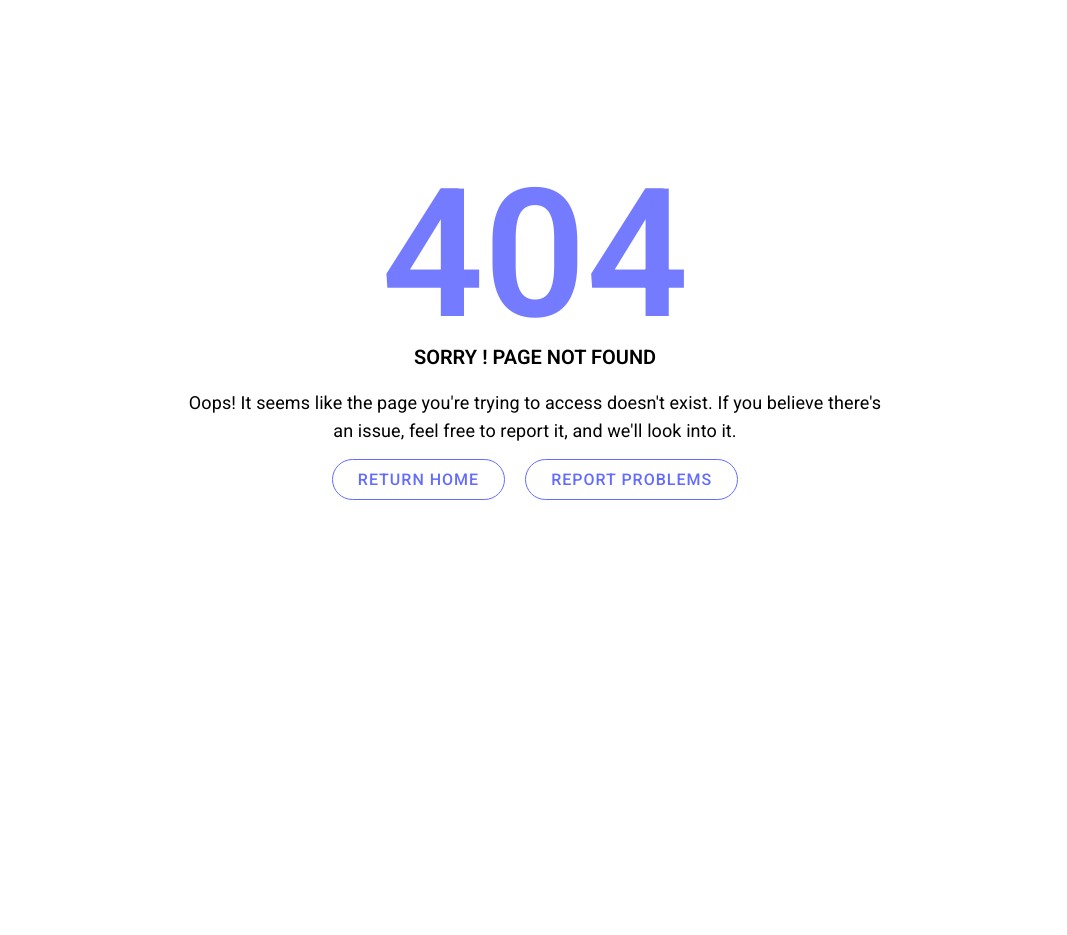
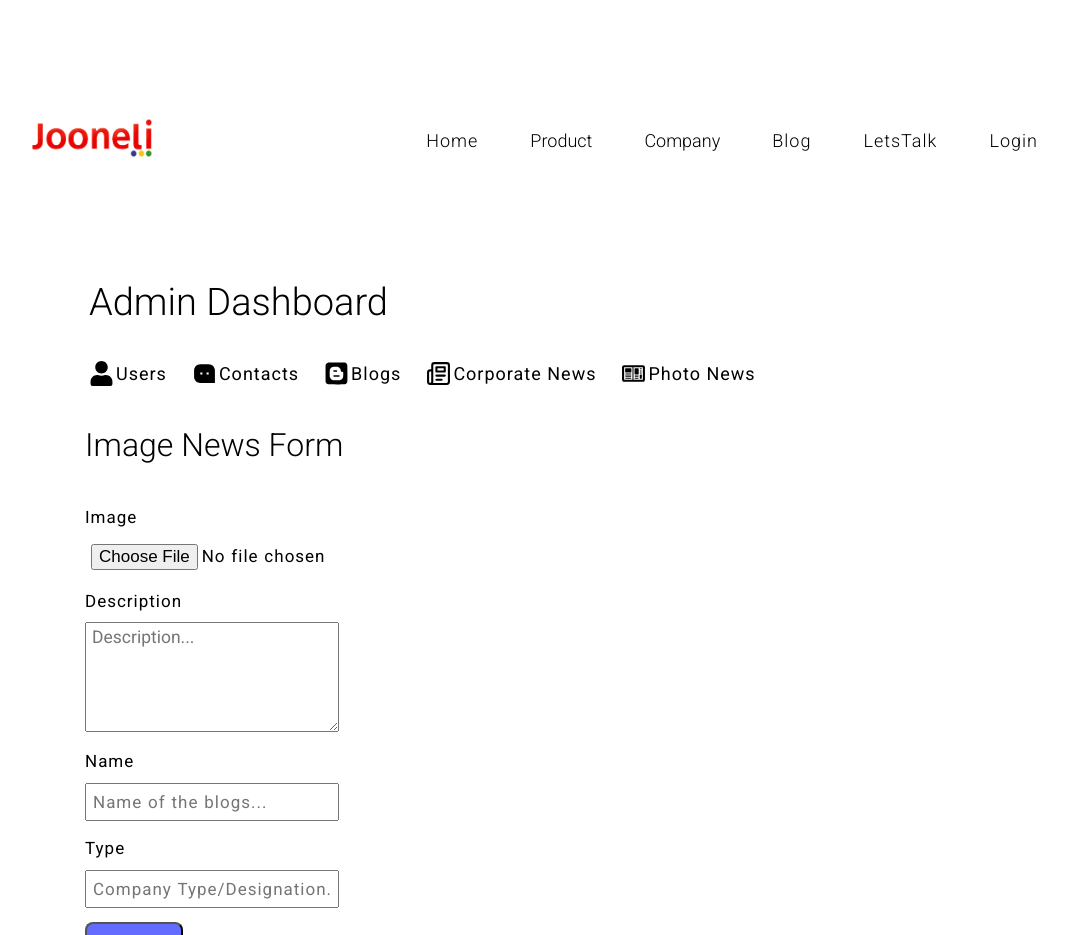
Before and after one commit to Rajan-7/JooneliInc, a React (Create React App) app: page /admin/inews in a window 1280 px wide. Shown: the top 935 px of the page, without its empty margins (105-1172 px from the left). Before the commit the page ends 800 px from the top, so only its background shows below. Built offline with nearby package versions, Linux system fonts and the light colour scheme; a web font is replaced by a local one.

Commit message:
ft:AdminCnews.jsx,AdminInews created

```diff
--- a/src/App.js
+++ b/src/App.js
@@ -23,6 +23,8 @@ import AdminUser from "./components/Jooneli/Admin/AdminUser";
 import AdminContact from "./components/Jooneli/Admin/AdminContact";
 import AdminUpdate from "./components/Jooneli/Admin/AdminUpdate";
 import AdminBlogs from "./components/Jooneli/Admin/AdminBlogs";
+import AdminCnews from "./components/Jooneli/Admin/AdminCnews";
+import AdminInews from "./components/Jooneli/Admin/AdminInews";
 
 function App() {
   return (
@@ -47,6 +49,8 @@ function App() {
             <Route path="users" element={<AdminUser />} />
             <Route path="contact" element={<AdminContact />} />
             <Route path="blogs" element={<AdminBlogs />} />
+            <Route path="cnews" element={<AdminCnews/>}/>
+            <Route path="inews" element={<AdminInews/>}/>
             <Route path="users/:id/edit" element={<AdminUpdate />} />
           </Route>
         </Routes>
--- /dev/null
+++ b/src/components/Jooneli/Admin/AdminCnews.jsx
@@ -0,0 +1,57 @@
+import React from "react";
+
+const AdminCnews = () => {
+  return (
+    <section className="admin-user-section b-section">
+      <section className="admin-user-section">
+        <div className="container heading">
+          <h1>Corporate News Form</h1>
+        </div>
+        <div className="container grid grid-two-cols">
+          {/* Update form */}
+          <section className="form-section  blog-form">
+            <form>
+              <div>
+                <label htmlFor="image">Image</label>
+                <input
+                  type="file"
+                  name="image"
+                  id="image"
+                  required
+                  accept="image"
+                  autoComplete="off"
+                  placeholder="Choose your image"
+                />
+              </div>
+              <div>
+                <label htmlFor="description">Description</label>
+                <textarea
+                  name="description"
+                  id="description"
+                  placeholder="Description..."
+                  cols="25"
+                  rows="5"
+                ></textarea>
+              </div>
+              <div>
+                <label htmlFor="date">Date</label>
+                <input
+                  type="date"
+                  name="date"
+                  id="date"
+                  required
+                  autoComplete="off"
+                />
+              </div>
+              <div className="b_btn">
+                <button type="submit">Submit</button>
+              </div>
+            </form>
+          </section>
+        </div>
+      </section>
+    </section>
+  );
+};
+
+export default AdminCnews;
--- /dev/null
+++ b/src/components/Jooneli/Admin/AdminInews.jsx
@@ -0,0 +1,69 @@
+import React from "react";
+
+const AdminInews = () => {
+  return (
+    <section className="admin-user-section b-section">
+      <section className="admin-user-section">
+        <div className="container heading">
+          <h1>Image News Form</h1>
+        </div>
+        <div className="container grid grid-two-cols">
+          {/* Update form */}
+          <section className="form-section  blog-form">
+            <form>
+              <div>
+                <label htmlFor="image">Image</label>
+                <input
+                  type="file"
+                  name="image"
+                  id="image"
+                  required
+                  accept="image"
+                  autoComplete="off"
+                  placeholder="Choose your image"
+                />
+              </div>
+              <div>
+                <label htmlFor="description">Description</label>
+                <textarea
+                  name="description"
+                  id="description"
+                  placeholder="Description..."
+                  cols="25"
+                  rows="5"
+                ></textarea>
+              </div>
+              <div>
+                <label htmlFor="name">name</label>
+                <input
+                  type="text"
+                  name="name"
+                  id="name"
+                  required
+                  autoComplete="off"
+                  placeholder="Name of the blogs..."
+                />
+              </div>
+              <div>
+                <label htmlFor="type">Type</label>
+                <input
+                  type="text"
+                  name="type"
+                  id="type"
+                  autoComplete="off"
+                  required
+                  placeholder="Company Type/Designation..."
+                />
+              </div>
+              <div className="b_btn">
+                <button type="submit">Submit</button>
+              </div>
+            </form>
+          </section>
+        </div>
+      </section>
+    </section>
+  );
+};
+
+export default AdminInews;
--- a/src/components/Jooneli/Admin/AdminUpdate.jsx
+++ b/src/components/Jooneli/Admin/AdminUpdate.jsx
@@ -21,13 +21,12 @@ const AdminUpdate = () => {
   };
 
   const params = useParams();
-  const authorizationToken = useAuth();
+  const { authorizationToken } = useAuth();
 
   // Fetching Single User Data
   const getSingleUserData = async () => {
-    console.log("Hello user data");
     try {
-      const response =await axios.get(
+      const response = await axios.get(
         `http://localhost:5005/api/admin/users/${params.id}`,
         {
           headers: {
@@ -35,20 +34,35 @@ const AdminUpdate = () => {
           },
         }
       );
-      console.log(response);
+      setData(response.data);
     } catch (error) {
       console.log(`From Frontend:${error}`);
     }
   };
 
   // Handling update function
-  const handleSubmit = async(e)=>{
+  const handleSubmit = async (e) => {
     e.preventDefault();
-  }
+    try {
+      const response = await axios.patch(
+        `http://localhost:5005/api/admin/users/update/${params.id}`,
+        {
+          headers: {
+            "Content-Type":'application/json',
+            Authorization: authorizationToken,
+          },
+        }
+      );
+      console.log("Inside update");
+      console.log(response);
+    } catch (error) {
+      console.log("From update frontend", error);
+    }
+  };
 
   useEffect(() => {
     getSingleUserData();
-  },[]);
+  }, []);
 
   return (
     <>
--- a/src/components/Jooneli/Main/Mainbody.jsx
+++ b/src/components/Jooneli/Main/Mainbody.jsx
@@ -117,7 +117,7 @@ const Mainbody = () => {
               <div className="name">Jooneli</div>
               <div className="info">IT company</div>
               <div className="action">
-                <button>Read More</button>
+                <button className="btn">Read More</button>
               </div>
               <div className="forward-backward">
                 <i className="fa-solid fa-less-than"></i>
--- a/src/components/Layout/components/AdminNav.jsx
+++ b/src/components/Layout/components/AdminNav.jsx
@@ -25,11 +25,11 @@ const AdminNav = () => {
         </li>
         <li>
           <LuNewspaper />
-          <NavLink to="/admin/users">Corporate News</NavLink>
+          <NavLink to="/admin/cnews">Corporate News</NavLink>
         </li>
         <li>
           <TiNews />
-          <NavLink to="/admin/users">Photo News</NavLink>
+          <NavLink to="/admin/inews">Photo News</NavLink>
         </li>
       </ul>
     </nav>
--- a/src/style.css
+++ b/src/style.css
@@ -407,7 +407,8 @@ body {
           margin-top: 3rem;
           display: flex;
           justify-content: flex-end;
-          gap: 4.5rem;
+          gap: 5.5rem;
+          padding-right: 1.7rem;
           & i {
             cursor: pointer;
             font-size: 2.4rem;
@@ -429,8 +430,8 @@ body {
           border: 0.1rem solid #fff;
           color: var(--text-color);
           background: transparent;
-          height: 3.3rem;
-          width: 8.7rem;
+          width: 11.7rem;
+          padding: 1rem;
           border-radius: 0.5rem;
           -webkit-border-radius: 0.5rem;
           -moz-border-radius: 0.5rem;
```
Also changed, not shown: src/components/Jooneli/Main/main.css (+6 -12 lines).
